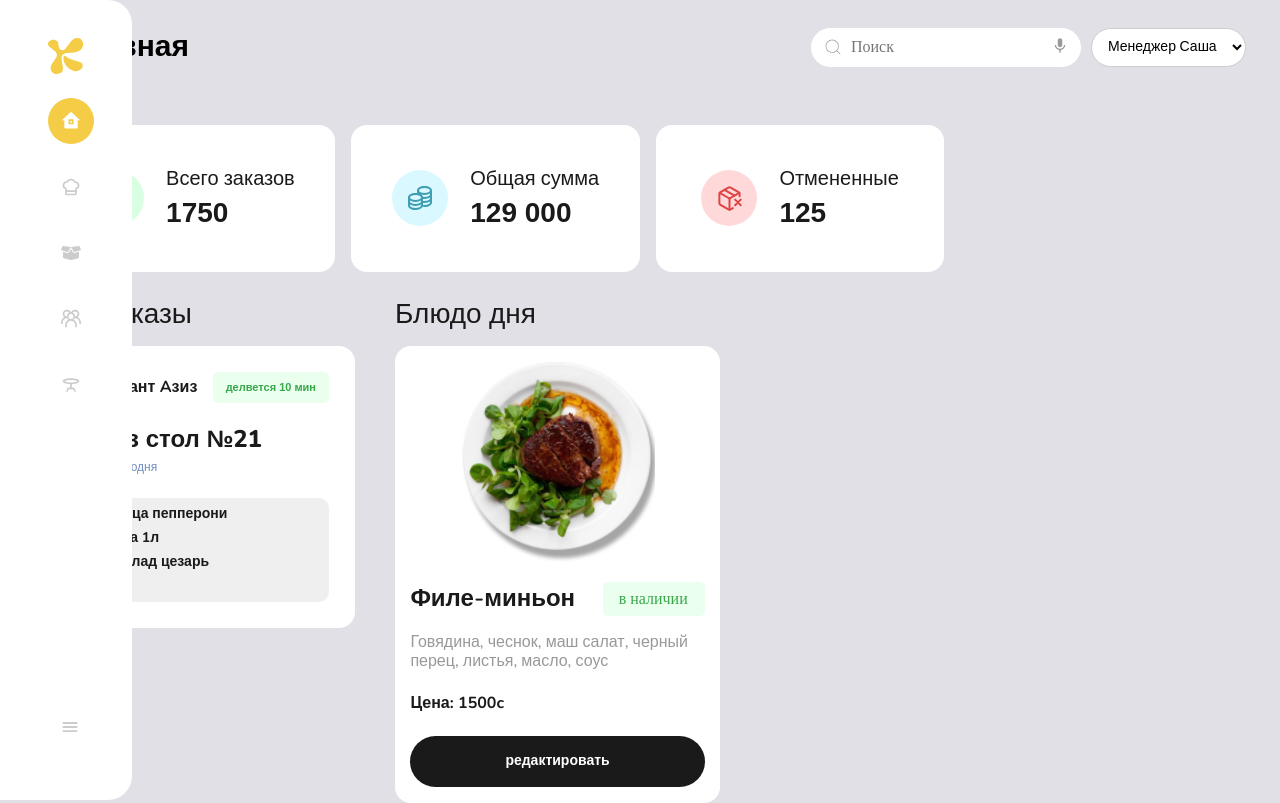
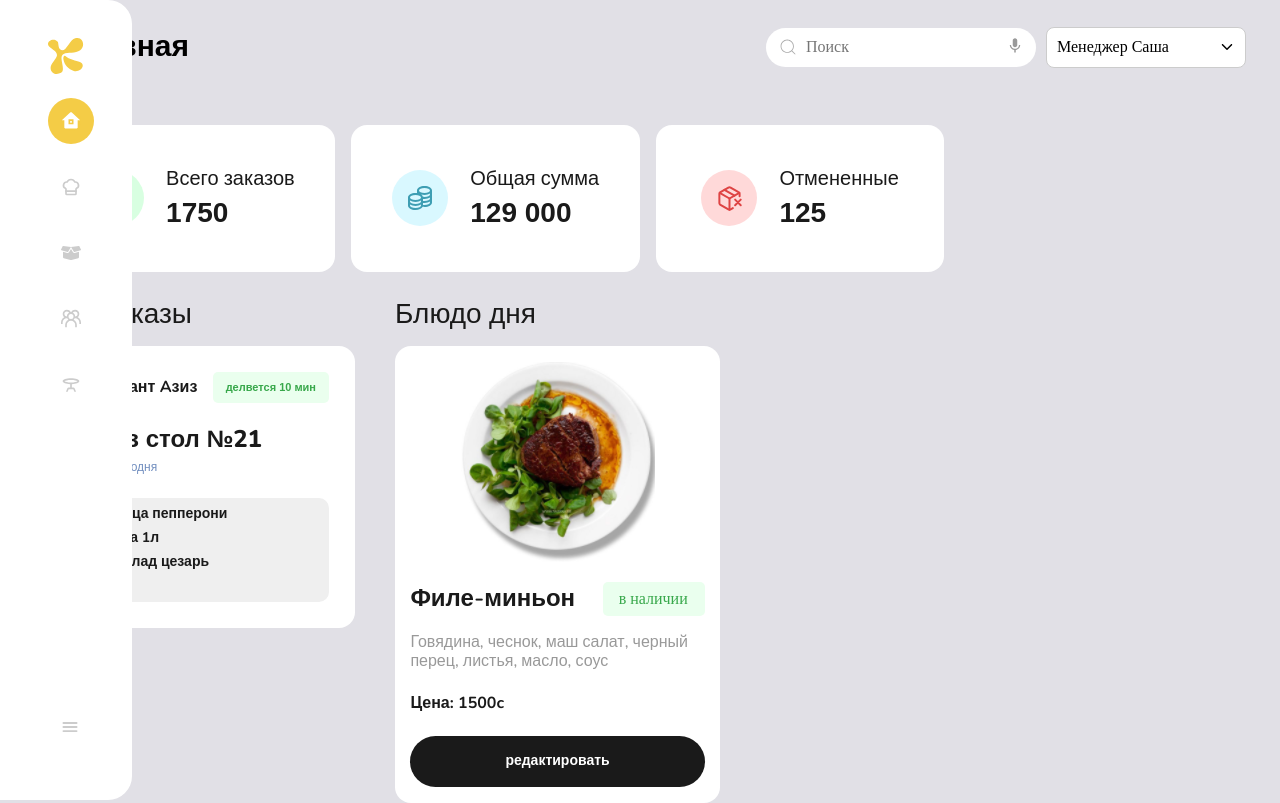
Before and after one commit to Salohiddin231/MenuGroup, a React (Vite) app: page / in a window 1280 px wide. Built offline with nearby package versions, Linux system fonts and the light colour scheme; a web font is replaced by a local one.

Commit message:
update_header

```diff
--- a/src/assets/scss/components/_header.scss
+++ b/src/assets/scss/components/_header.scss
@@ -73,3 +73,50 @@
     }
   }
 }
+
+.custom_dropdown {
+  position: relative;
+  width: 200px;
+}
+
+.dropdown_selected {
+  padding: 10px;
+  border: 1px solid #ccc;
+  background: white;
+  cursor: pointer;
+  display: flex;
+  justify-content: space-between;
+  align-items: center;
+  border-radius: 8px;
+}
+
+.dropdown_icon {
+  transition: transform 0.3s ease;
+}
+
+.dropdown_icon.open {
+  transform: rotate(180deg);
+}
+
+.dropdown_list {
+  position: absolute;
+  top: 100%;
+  left: 0;
+  right: 0;
+  background: white;
+  border: 1px solid #ccc;
+  border-radius: 8px;
+  margin-top: 5px;
+  z-index: 10;
+  list-style: none;
+  padding: 0;
+}
+
+.dropdown_list li {
+  padding: 10px;
+  cursor: pointer;
+}
+
+.dropdown_list li:hover {
+  background-color: #f4cc46;
+}
--- a/src/components/Header/Header.jsx
+++ b/src/components/Header/Header.jsx
@@ -1,8 +1,19 @@
+import { useState } from "react";
 import { CiSearch } from "react-icons/ci";
 import { MdKeyboardVoice } from "react-icons/md";
-
+import { IoIosArrowDown } from "react-icons/io";
 
 export default function Header({ text }) {
+    const [isOpen, setIsOpen] = useState(false);
+    const [selected, setSelected] = useState("Менеджер Саша");
+
+    const toggleDropdown = () => setIsOpen(!isOpen);
+
+    const handleSelect = (value) => {
+        setSelected(value);
+        setIsOpen(false);
+    };
+
     return (
         <header className="header">
             <div className="container">
@@ -17,12 +28,31 @@ export default function Header({ text }) {
                                 className="search_input"
                                 placeholder="Поиск"
                             />
-                            <button className="mic_btn"><MdKeyboardVoice /></button>
+                            <button className="mic_btn">
+                                <MdKeyboardVoice />
+                            </button>
                         </div>
 
-                        <select className="header_select">
-                            <option value="Менеджер Саша">Менеджер Саша</option>
-                        </select>
+                        <div className="custom_dropdown">
+                            <div className="dropdown_selected" onClick={toggleDropdown}>
+                                {selected}
+                                <IoIosArrowDown className={`dropdown_icon ${isOpen ? 'open' : ''}`} />
+                            </div>
+
+                            {isOpen && (
+                                <ul className="dropdown_list">
+                                    <li onClick={() => handleSelect("Менеджер Саша")}>
+                                        Менеджер Саша
+                                    </li>
+                                    <li onClick={() => handleSelect("Менеджер Анна")}>
+                                        Менеджер Анна
+                                    </li>
+                                    <li onClick={() => handleSelect("Менеджер Алексей")}>
+                                        Менеджер Алексей
+                                    </li>
+                                </ul>
+                            )}
+                        </div>
                     </div>
                 </div>
             </div>
```
